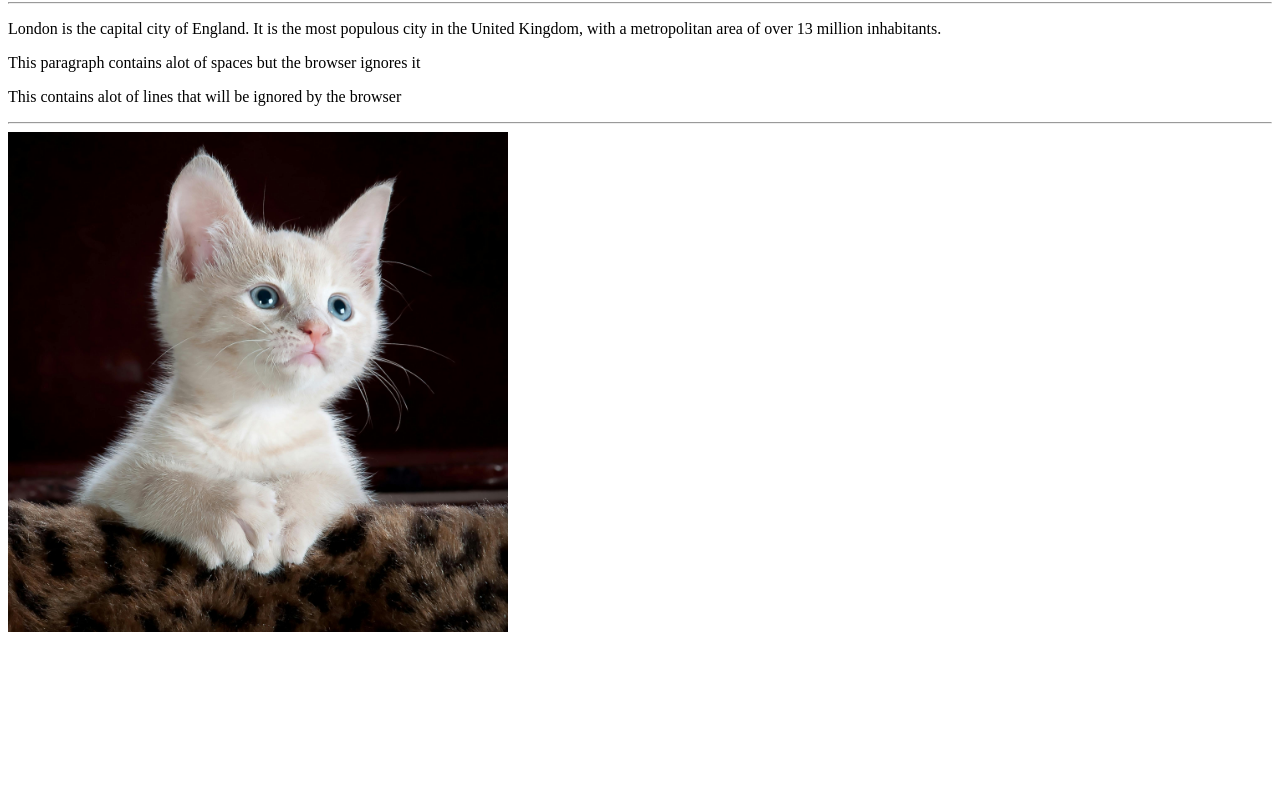
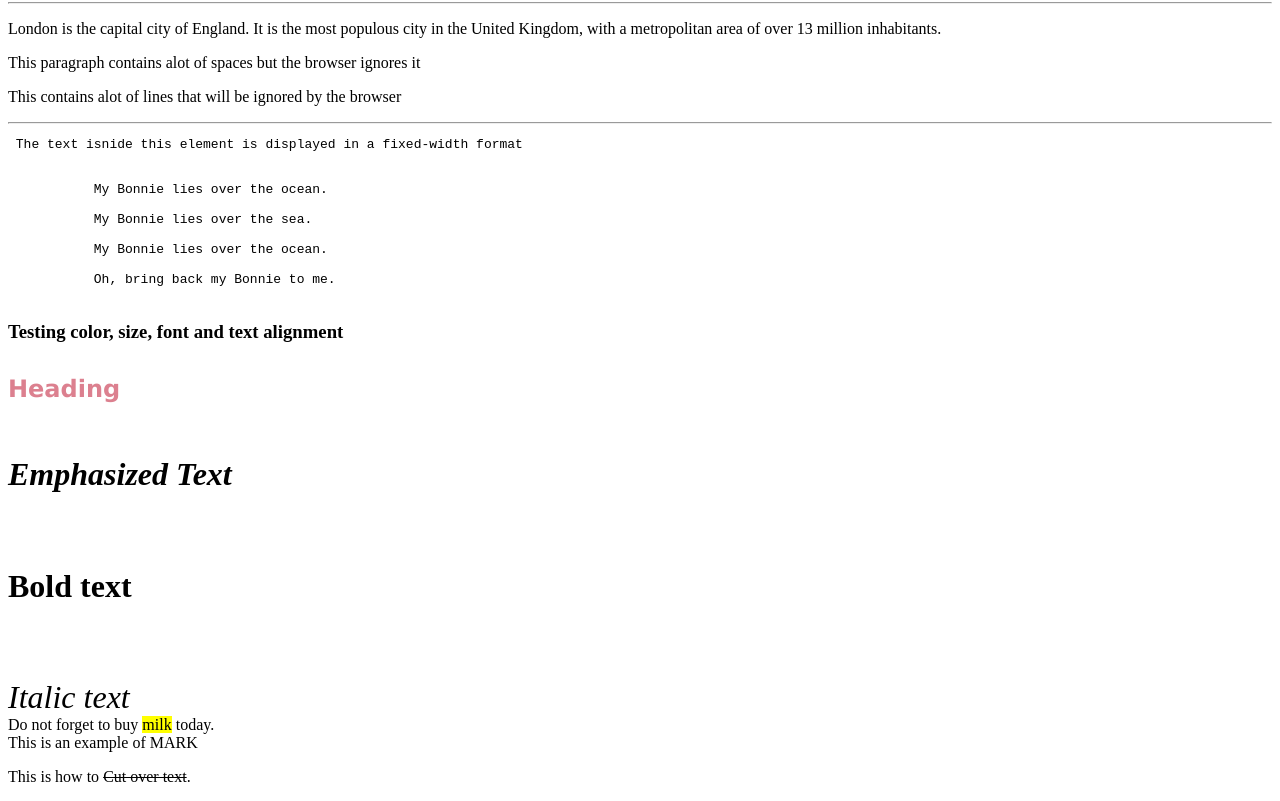
Before and after one commit to Ayeshem/WAD, a plain HTML site: page index.html in a window 1280 px wide. Shown: the part 339-1140 px from the top of the page. Before the commit the page ends 979 px from the top, so only its background shows below. Drawn offline with Linux system fonts and the light colour scheme.

Commit message:
HTML elements

```diff
--- a/index.html
+++ b/index.html
@@ -9,7 +9,7 @@
         <p style="color:green;"> This is a green paragraph </p>
         <p title="I'm a tooltip">This is a paragraph.</p>
         <hr>
-        <h2 style="font-size: 60 px">LONDON</h2>
+        <h2 style="font-size: 60 px; text-align:center; ">LONDON</h2>
         <hr>
         <p>London is the capital city of England. It is the most populous city in the United Kingdom, with a metropolitan area of over 13 million inhabitants.</p>
         <p>This                  paragraph contains alot of spaces but the browser ignores it</p>
@@ -18,6 +18,29 @@
             that will be ignored by the browser</p>
         <hr>
 
+        <pre> The text isnide this element is displayed in a fixed-width format
+
+
+           My Bonnie lies over the ocean.
+
+           My Bonnie lies over the sea.
+
+           My Bonnie lies over the ocean.
+
+           Oh, bring back my Bonnie to me.
+        </pre>
+        <h3>Testing color, size, font and text alignment</h3>
+        <h4 style="color: rgb(220, 128, 143); font-size: 150%; font-family:verdana;">Heading</h4>
+        <h5 style="font-size:200%;"><em>Emphasized Text</em></h5>
+        <h6 style="font-size:200%;"><b>Bold text</b></h6>
+        <h7 style="font-size:200%;"><i>Italic text</i></h7>
+        <br>
+        <h8 style="font-size:100%;">Do not forget to buy <mark>milk</mark> today.<br> This is an example of MARK</h8>
+        <p>This is how to <del>Cut over text</del>.</p>
+
+
+
+        <br>
         <img src="Imgs/Cat.jpg" alt="Cat Image.com" width="500" height="500">
     </body>
 </html>
```
